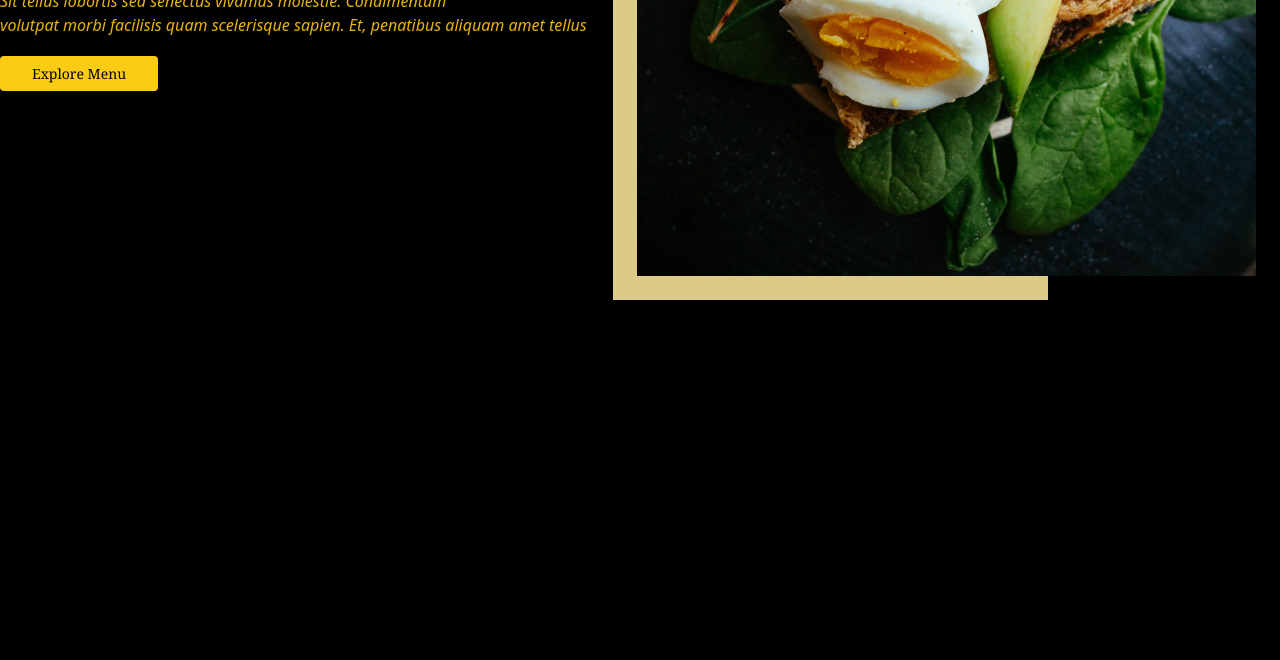
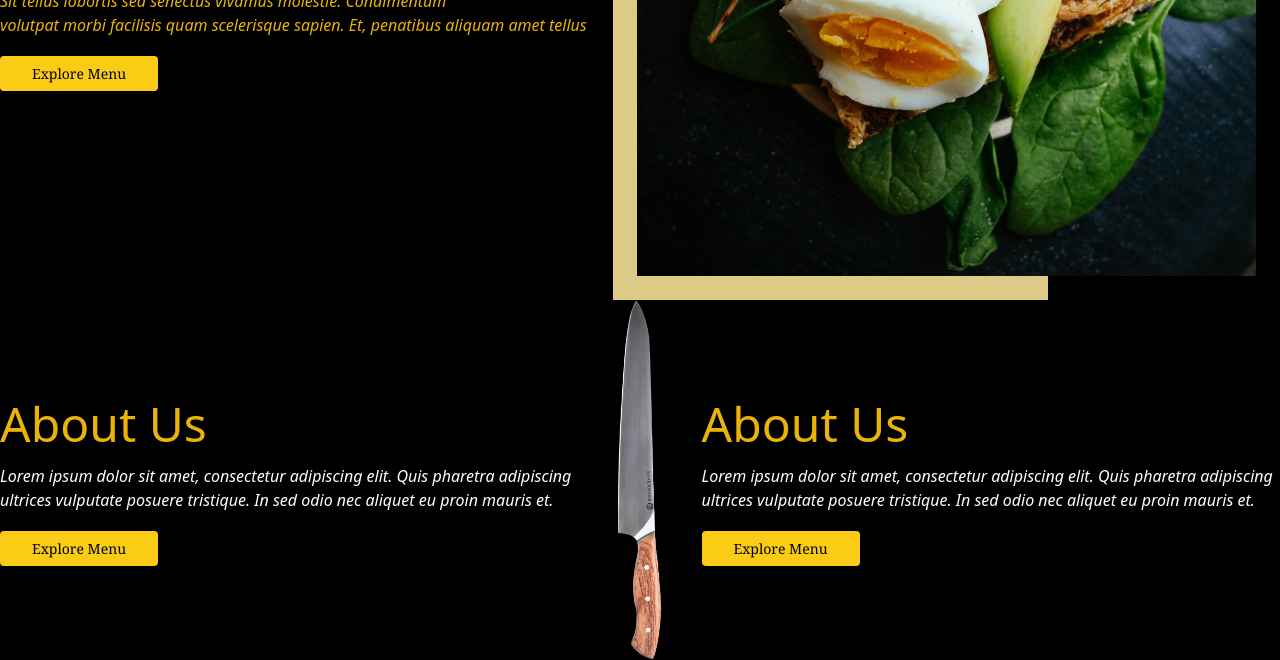
Before and after one commit to jasmina001/AuroTaste, a website: page public/index.html in a window 1280 px wide. Shown: the part 546-1206 px from the top of the page. Before the commit the page ends 846 px from the top, so only its background shows below. Drawn offline with Linux system fonts and the light colour scheme.

Commit message:
add new section with rwd

```diff
--- a/public/index.html
+++ b/public/index.html
@@ -82,7 +82,34 @@
             <img src="/assets/Hero img.png" </div>
 
     </section>
-
+    <section class="bg-black flex items-center justify-center container mx-auto gap-10">
+        <div>
+            <h1 class="text-yellow-500 text-5xl mb-4">
+                About Us
+            </h1>
+            <i class=" text-white ">Lorem ipsum dolor sit amet, consectetur adipiscing elit. Quis pharetra adipiscing ultrices vulputate
+                posuere tristique. In sed odio nec aliquet eu proin mauris et.</i><br>
+                <div>.</div>
+            <a href="#"
+                class="px-8 py-2 text-sm font-serif text-black bg-yellow-400 rounded hover:bg-yellow-200 mt-5">Explore
+                Menu</a>
+        </div>
+        <div>
+            <img src="/assets/savernake-knives-f4jl2ezowuM-unsplash 2.png">
+        </div>
+        <div>
+            <h1 class="text-yellow-500  text-5xl mb-4">
+                About Us
+            </h1>
+            <i class="text-white">Lorem ipsum dolor sit amet, consectetur adipiscing elit. Quis pharetra adipiscing ultrices vulputate
+                posuere tristique. In sed odio nec aliquet eu proin mauris et.</i>
+                <br>
+                <div>.</div>
+            <a href="#"
+                class="px-8 py-2 text-sm font-serif text-black bg-yellow-400 rounded hover:bg-yellow-200 mt-10">Explore
+                Menu</a>
+        </div>
+    </section>
 
 </body>
 
```
